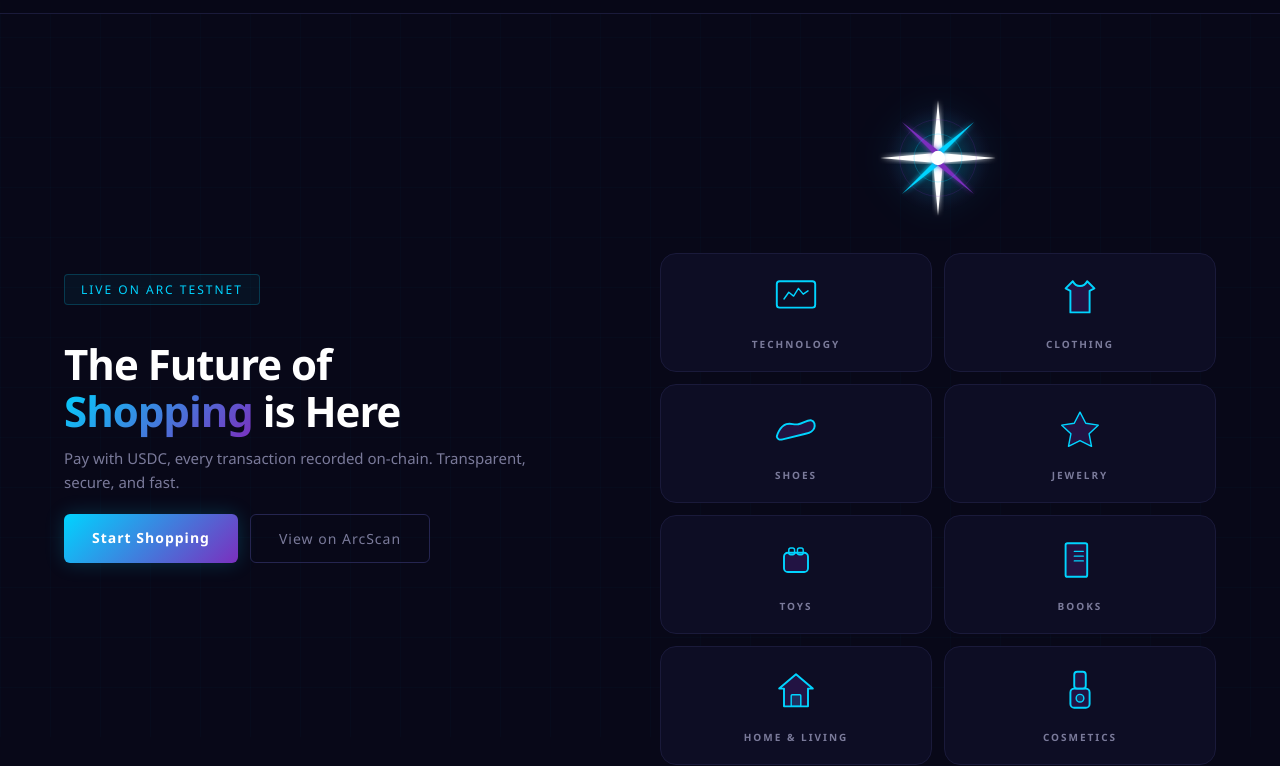
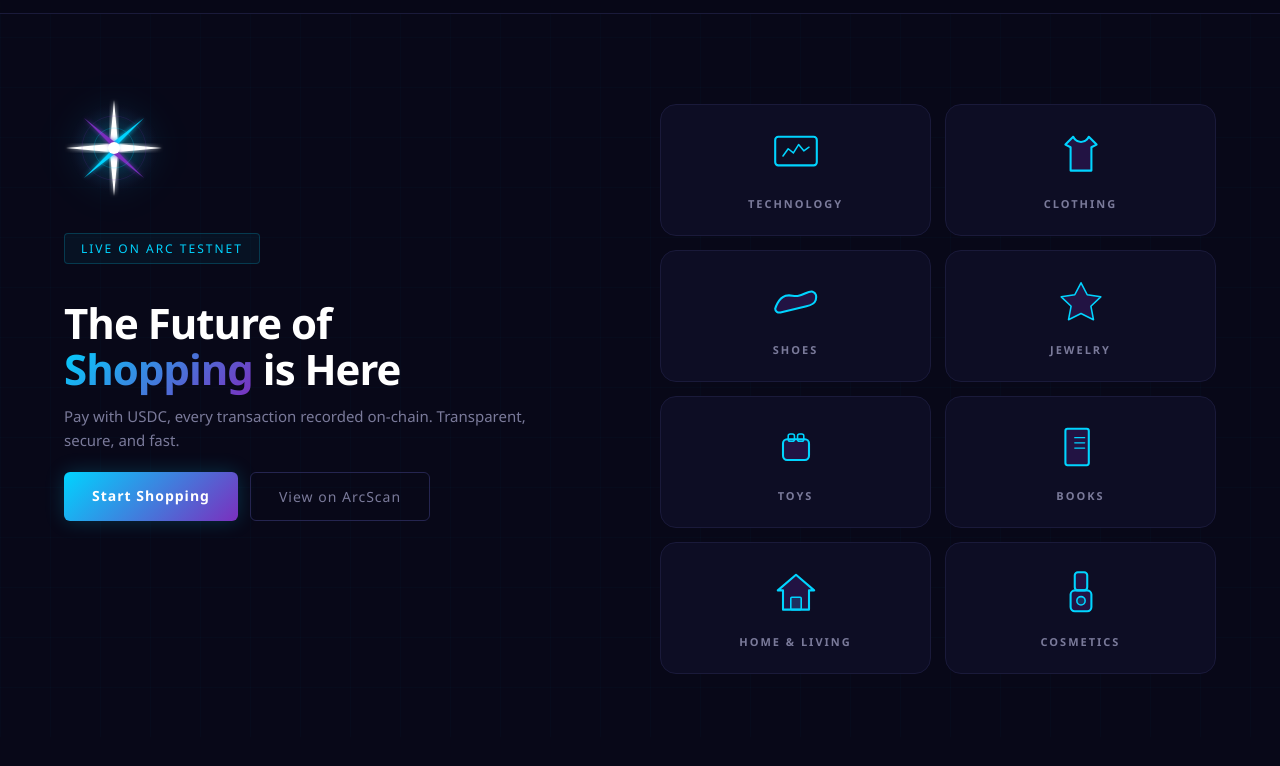
Before and after one commit to consumeobeydie/arcnova, a website: page public/index.html in a window 1280 px wide. Shown: the part 63-829 px from the top of the page. Drawn offline with Linux system fonts and the light colour scheme; no server answers.

Commit message:
feat: star above text, categories on right

```diff
--- a/public/index.html
+++ b/public/index.html
@@ -6,14 +6,14 @@
   <title>ArcNova — Shop the Future</title>
   <link rel="stylesheet" href="/css/style.css">
   <style>
-    .category-grid { display:grid; grid-template-columns:repeat(2,1fr); gap:12px; }
-    .category-card { background:#0d0d24; border:1px solid #1a1a3a; border-radius:16px; padding:20px 12px; text-align:center; text-decoration:none; transition:all 0.3s; display:flex; flex-direction:column; align-items:center; justify-content:center; gap:10px; cursor:pointer; position:relative; overflow:hidden; }
+    .category-grid { display:grid; grid-template-columns:repeat(2,1fr); gap:14px; }
+    .category-card { background:#0d0d24; border:1px solid #1a1a3a; border-radius:16px; padding:24px 12px; text-align:center; text-decoration:none; transition:all 0.3s; display:flex; flex-direction:column; align-items:center; justify-content:center; gap:10px; cursor:pointer; position:relative; overflow:hidden; }
     .category-card::before { content:''; position:absolute; top:0; left:0; right:0; height:2px; background:linear-gradient(90deg,transparent,#00D4FF,transparent); opacity:0; transition:opacity 0.3s; }
     .category-card:hover { border-color:rgba(0,212,255,0.5); transform:translateY(-4px); box-shadow:0 12px 32px rgba(0,212,255,0.15); background:#0f0f2e; }
     .category-card:hover::before { opacity:1; }
-    .category-icon svg { width:48px; height:48px; transition:transform 0.3s; }
+    .category-icon svg { width:52px; height:52px; transition:transform 0.3s; }
     .category-card:hover .category-icon svg { transform:scale(1.1); }
-    .category-name { font-size:10px; font-weight:700; color:#7a7a9a; letter-spacing:2px; text-transform:uppercase; transition:color 0.2s; }
+    .category-name { font-size:11px; font-weight:700; color:#7a7a9a; letter-spacing:2px; text-transform:uppercase; transition:color 0.2s; }
     .category-card:hover .category-name { color:#00D4FF; }
     @keyframes float { 0%,100%{transform:translateY(0)} 50%{transform:translateY(-12px)} }
   </style>
@@ -57,27 +57,12 @@
   </nav>
 
   <!-- HERO -->
-  <section style="padding:90px 24px 40px; max-width:1200px; margin:0 auto; display:grid; grid-template-columns:1fr 1fr; gap:40px; align-items:center;">
+  <section style="padding:90px 24px 40px; max-width:1200px; margin:0 auto; display:grid; grid-template-columns:1fr 1fr; gap:40px; align-items:start;">
 
-    <!-- SOL: Başlık + Kategoriler -->
+    <!-- SOL: Yıldız + Yazılar -->
     <div>
-      <div class="hero-badge">Live on Arc Testnet</div>
-      <h1 style="font-size:42px; font-weight:800; line-height:1.1; margin:12px 0 12px; letter-spacing:-1px;">
-        The Future of<br><span class="gradient-text">Shopping</span> is Here
-      </h1>
-      <p style="color:#7a7a9a; font-size:15px; line-height:1.6; max-width:480px; margin-bottom:20px;">
-        Pay with USDC, every transaction recorded on-chain. Transparent, secure, and fast.
-      </p>
-      <div style="display:flex; gap:12px; margin-bottom:32px;">
-        <a href="/products.html" class="btn-primary">Start Shopping</a>
-        <a href="https://testnet.arcscan.app" target="_blank" class="btn-secondary">View on ArcScan</a>
-      </div>
-    </div>
-
-    <!-- SAĞ: Yıldız ikonu + Kategoriler 2x4 grid -->
-    <div style="display:flex; flex-direction:column; align-items:center; gap:24px;">
-      <div style="animation:float 4s ease-in-out infinite; filter:drop-shadow(0 0 20px rgba(0,212,255,0.3));">
-        <svg width="120" height="120" viewBox="0 0 100 100">
+      <div style="animation:float 4s ease-in-out infinite; filter:drop-shadow(0 0 20px rgba(0,212,255,0.3)); margin-bottom:24px;">
+        <svg width="100" height="100" viewBox="0 0 100 100">
           <defs>
             <radialGradient id="heroGlow" cx="50%" cy="50%" r="50%">
               <stop offset="0%" stop-color="#ffffff" stop-opacity="1"/>
@@ -104,8 +89,21 @@
         </svg>
       </div>
 
-      <!-- KATEGORİLER 2 sütun x 4 satır -->
-      <div class="category-grid" style="width:100%;">
+      <div class="hero-badge">Live on Arc Testnet</div>
+      <h1 style="font-size:42px; font-weight:800; line-height:1.1; margin:12px 0 12px; letter-spacing:-1px;">
+        The Future of<br><span class="gradient-text">Shopping</span> is Here
+      </h1>
+      <p style="color:#7a7a9a; font-size:15px; line-height:1.6; max-width:480px; margin-bottom:20px;">
+        Pay with USDC, every transaction recorded on-chain. Transparent, secure, and fast.
+      </p>
+      <div style="display:flex; gap:12px;">
+        <a href="/products.html" class="btn-primary">Start Shopping</a>
+        <a href="https://testnet.arcscan.app" target="_blank" class="btn-secondary">View on ArcScan</a>
+      </div>
+    </div>
+
+    <!-- SAĞ: Kategoriler 2x4 -->
+    <div class="category-grid">
       <a href="/products.html?category=Technology" class="category-card">
         <div class="category-icon"><svg viewBox="0 0 100 100" fill="none"><rect x="10" y="15" width="80" height="55" rx="6" stroke="#00D4FF" stroke-width="4"/><polyline points="25,52 35,38 45,46 55,30 65,42 75,35" stroke="#00D4FF" stroke-width="3" stroke-linecap="round" stroke-linejoin="round"/></svg></div>
         <span class="category-name">Technology</span>
@@ -138,7 +136,6 @@
         <div class="category-icon"><svg viewBox="0 0 100 100" fill="none"><rect x="38" y="10" width="24" height="35" rx="6" stroke="#00D4FF" stroke-width="4" fill="#7B2FBE" fill-opacity="0.2"/><rect x="30" y="45" width="40" height="40" rx="8" stroke="#00D4FF" stroke-width="4" fill="#7B2FBE" fill-opacity="0.2"/><circle cx="50" cy="65" r="8" stroke="#00D4FF" stroke-width="3" fill="#00D4FF" fill-opacity="0.15"/></svg></div>
         <span class="category-name">Cosmetics</span>
       </a>
-      </div>
     </div>
   </section>
 
```
Lines whose indentation alone changed are shown as unchanged.
